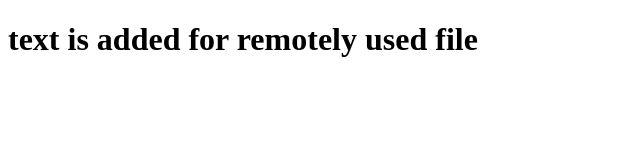
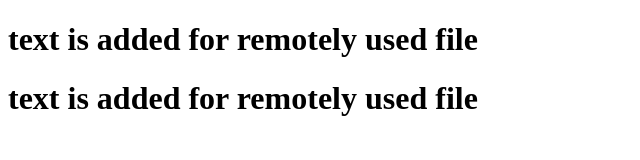
Before and after one commit to FarzanaAhmed/git-assignment, a plain HTML site: page index.html in a window 1280 px wide. Shown: the whole page, without its empty margins (0-640 px from the left). Drawn offline with Linux system fonts and the light colour scheme.

Commit message:
Update index.html

```diff
--- a/index.html
+++ b/index.html
@@ -8,5 +8,6 @@
 </head>
 <body>
      <h1>text is added for remotely used file</h1>
+     <h1>text is added for remotely used file</h1>
 </body>
 </html>
```
